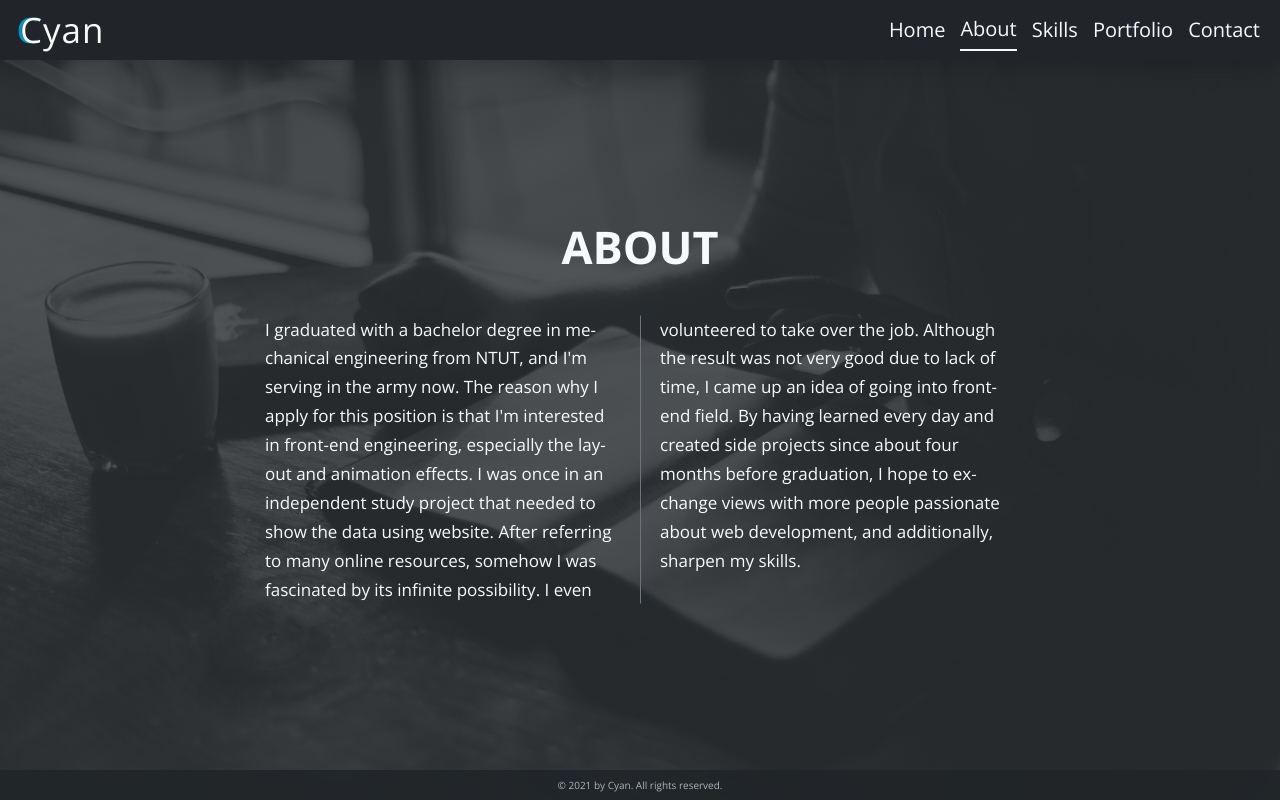
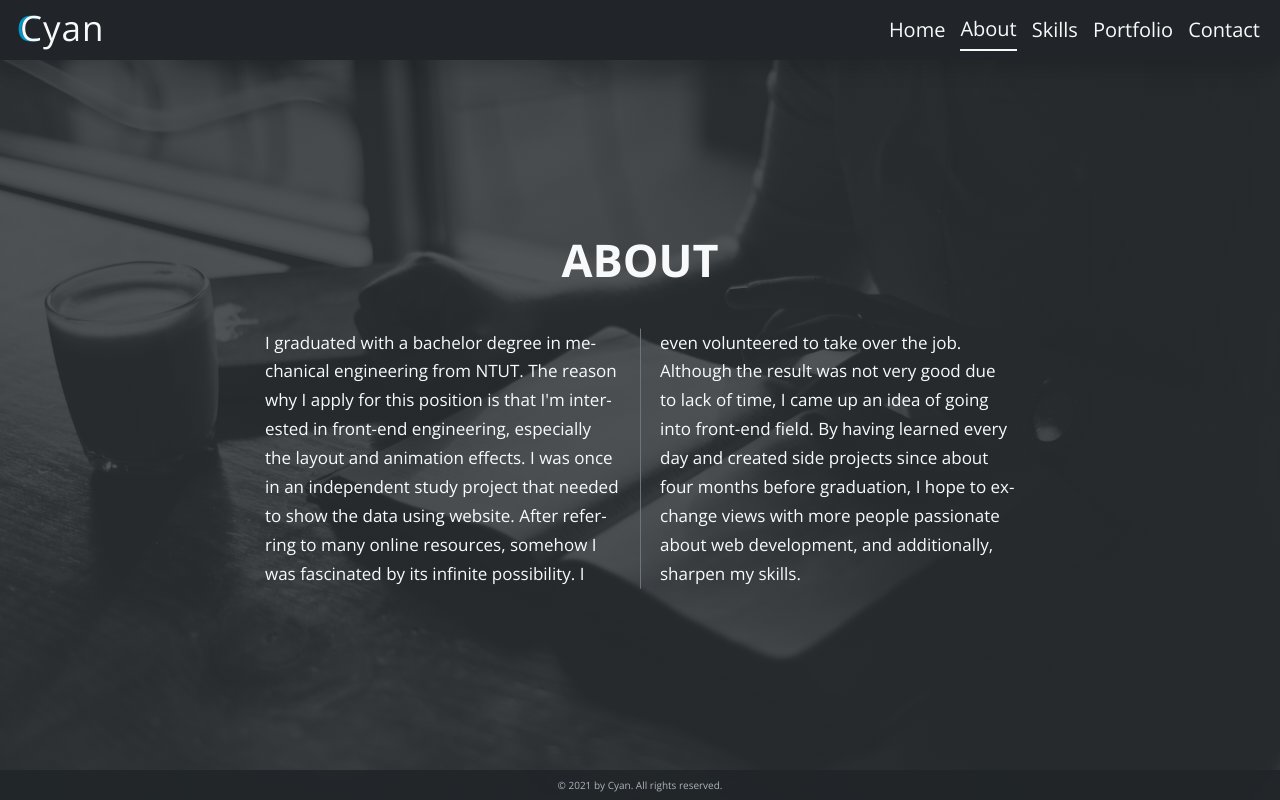
Before and after one commit to Cyan-Lin/my-page, a React (Create React App) app: page /about in a window 1280 px wide. Built offline with nearby package versions, Linux system fonts and the light colour scheme; a web font is replaced by a local one.

Commit message:
update 2022/2/23

```diff
--- a/src/components/About.js
+++ b/src/components/About.js
@@ -8,18 +8,17 @@ const About = () => {
         <div className="about__text-container">
           <p className="about__text">
             I graduated with a bachelor degree in mechanical engineering from
-            NTUT, and I'm serving in the army now. The reason why I apply for
-            this position is that I'm interested in front-end engineering,
-            especially the layout and animation effects. I was once in an
-            independent study project that needed to show the data using
-            website. After referring to many online resources, somehow I was
-            fascinated by its infinite possibility. I even volunteered to take
-            over the job. Although the result was not very good due to lack of
-            time, I came up an idea of going into front-end field. By having
-            learned every day and created side projects since about four months
-            before graduation, I hope to exchange views with more people
-            passionate about web development, and additionally, sharpen my
-            skills.
+            NTUT. The reason why I apply for this position is that I'm
+            interested in front-end engineering, especially the layout and
+            animation effects. I was once in an independent study project that
+            needed to show the data using website. After referring to many
+            online resources, somehow I was fascinated by its infinite
+            possibility. I even volunteered to take over the job. Although the
+            result was not very good due to lack of time, I came up an idea of
+            going into front-end field. By having learned every day and created
+            side projects since about four months before graduation, I hope to
+            exchange views with more people passionate about web development,
+            and additionally, sharpen my skills.
           </p>
         </div>
       </div>
--- a/src/components/portfolio/Portfolio.js
+++ b/src/components/portfolio/Portfolio.js
@@ -6,11 +6,12 @@ import cyecommerce from "../../images/cyecommerce.jpg";
 import cymap from "../../images/cymap.jpg";
 import cynote from "../../images/cynote.jpg";
 import cytravel from "../../images/cytravel.jpg";
+import cyrestaurant from "../../images/cyrestaurant.jpg";
 
 import Card from "./Card";
 
 const Portfolio = () => {
-  const images = [cyecommerce, cymap, cynote, cytravel];
+  const images = [cyecommerce, cymap, cynote, cytravel, cyrestaurant];
   const renderCards = () => {
     return Object.keys(PORTFOLIO).map((key, i) => (
       <Card key={i} detail={PORTFOLIO[key]} imageSrc={images[i]} />
--- a/src/config.js
+++ b/src/config.js
@@ -39,6 +39,13 @@ export const PORTFOLIO = {
     WEBSITE_URL: "https://cytravel.netlify.app",
     IMAGE_SRC: "../../images/cytravel.jpg",
   },
+  RESTAURANT: {
+    NAME: "CyRestaurant",
+    DESCRIPTION: "A restaurant website created by javascript, SCSS.",
+    GITHUB_URL: "https://github.com/Cyan-Lin/my-restaurant",
+    WEBSITE_URL: "https://cyrestaurant.netlify.app",
+    IMAGE_SRC: "../../images/cyrestaurant.jpg",
+  },
 };
 
 export const NAV_LINKS = ["", "About", "Skills", "Portfolio", "Contact"];
--- a/src/sass/pages/_home.scss
+++ b/src/sass/pages/_home.scss
@@ -26,7 +26,7 @@
     display: inline-block;
     width: 12rem;
     height: 12rem;
-    background-image: url("../../images/profile.jpg");
+    background-image: url("../../images/profile-sm.jpg");
     background-size: cover;
     border-radius: 50%;
 
--- a/src/sass/pages/_portfolio.scss
+++ b/src/sass/pages/_portfolio.scss
@@ -18,29 +18,38 @@
   }
 
   &__card-container {
+    width: 110rem;
     margin-top: var(--small);
     display: flex;
-    justify-content: center;
     align-items: center;
     flex-wrap: wrap;
+
+    @include respondMax($bp-largest) {
+      justify-content: center;
+      flex-wrap: unset;
+      flex-direction: column;
+      width: auto;
+    }
   }
 
   &__card {
-    width: 52rem;
+    flex: 0 0 45%;
     height: 30rem;
-    margin: 1.5rem;
+    margin: 2.5%;
     border-radius: 3px;
 
     position: relative;
     overflow: hidden;
 
-    @include respondMax($bp-medium) {
-      max-width: 40rem;
-      height: 28rem;
+    @include respondMax($bp-largest) {
+      flex: unset;
+      width: 50rem;
+      margin: 3rem 0;
     }
 
-    @include respondMax($bp-smallest) {
-      max-width: 34rem;
+    @include respondMax($bp-small) {
+      width: 40rem;
+      height: 27.5rem;
     }
 
     &:hover {
@@ -112,6 +121,7 @@
   &__description {
     margin-top: var(--small);
     font-size: 1.4rem;
+    margin: 0 1rem;
   }
 
   &__action {
```
Also changed, not shown: src/images/cyrestaurant.jpg (added), src/images/profile-sm.jpg (added).
